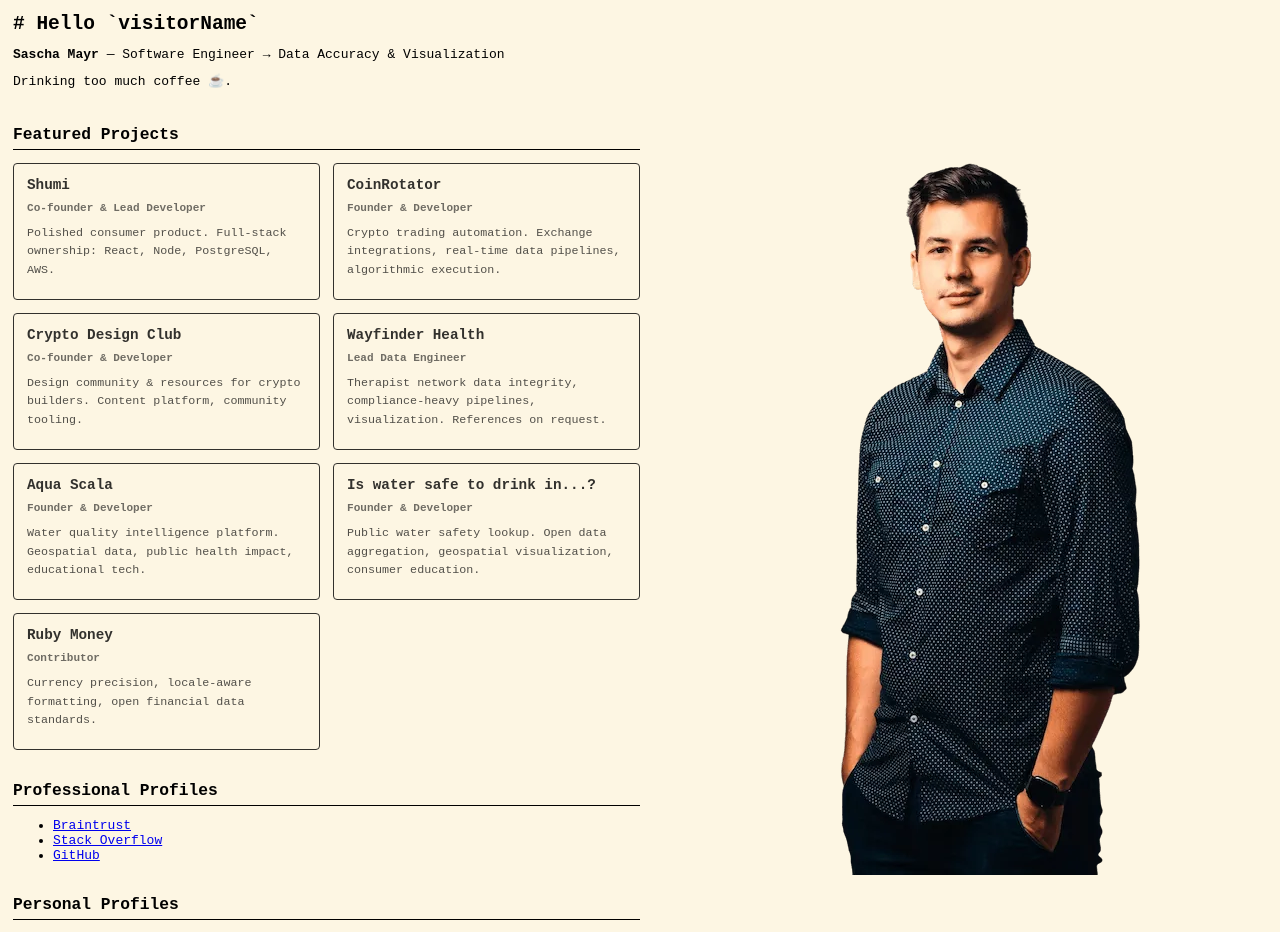
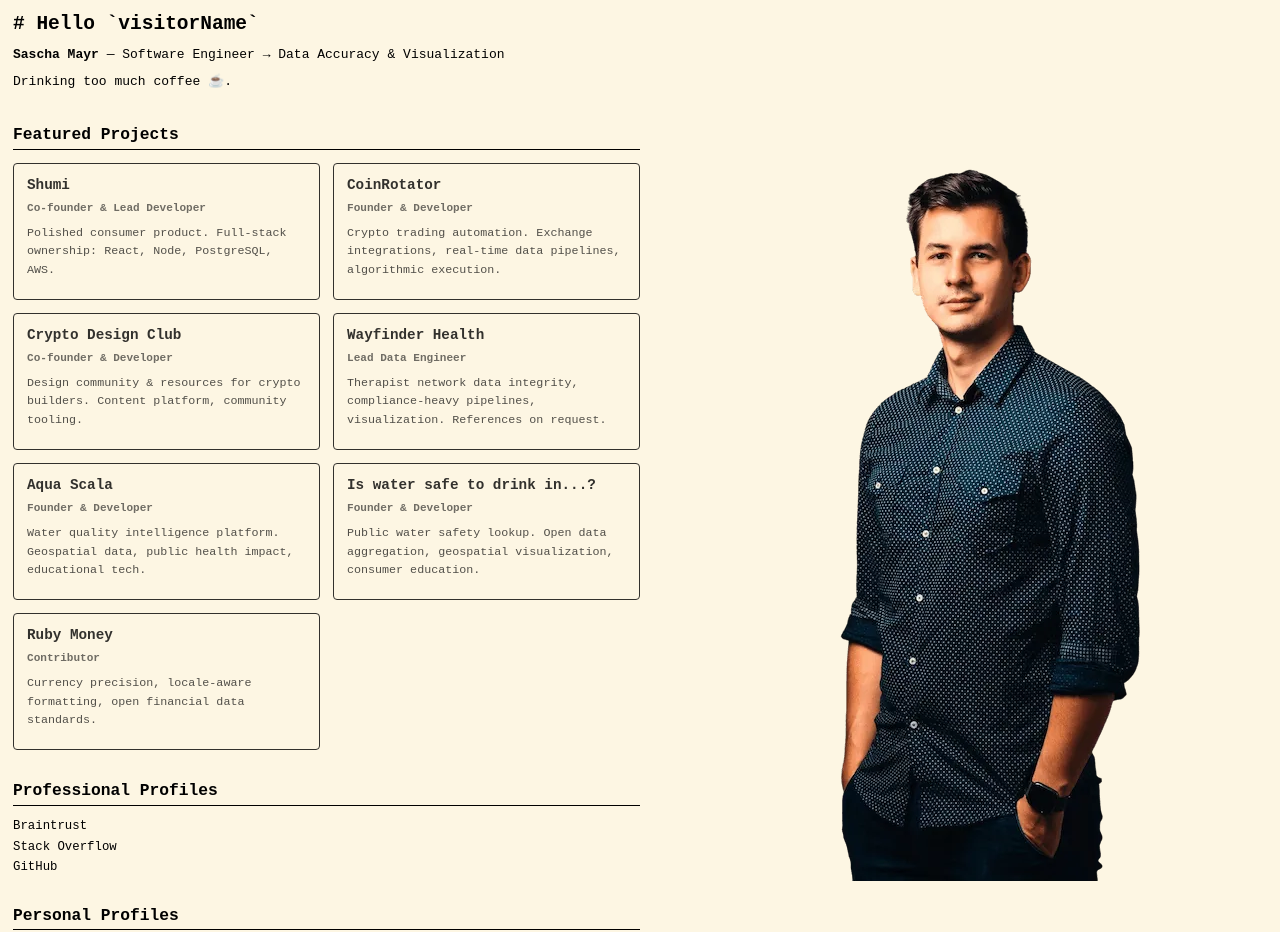
Before and after one commit to mayrsascha/homepage, a React (Vite) app: page / in a window 1280 px wide. Shown: the top 932 px of the page. Built offline with nearby package versions, Linux system fonts and the light colour scheme; a small style sheet from the web is missing.

Commit message:
Fix CSS selectors for new skeleton classes
- Add .professional-profiles and .personal-profiles selectors to match skeleton HTML
- Lists now styled correctly: no bullets, proper spacing, inherit color links

```diff
--- a/src/Hero.css
+++ b/src/Hero.css
@@ -73,24 +73,32 @@
 }
 
 .engagements ul,
-.links ul {
+.links ul,
+.professional-profiles ul,
+.personal-profiles ul {
     list-style: none;
     padding: 0;
     margin: 1em 0 0;
 }
 
 .engagements li,
-.links li {
+.links li,
+.professional-profiles li,
+.personal-profiles li {
     margin: 0.5em 0;
     font-size: 0.95em;
 }
 
-.links a {
+.links a,
+.professional-profiles a,
+.personal-profiles a {
     color: inherit;
     text-decoration: none;
 }
 
-.links a:hover {
+.links a:hover,
+.professional-profiles a:hover,
+.personal-profiles a:hover {
     text-decoration: underline;
 }
 
```
